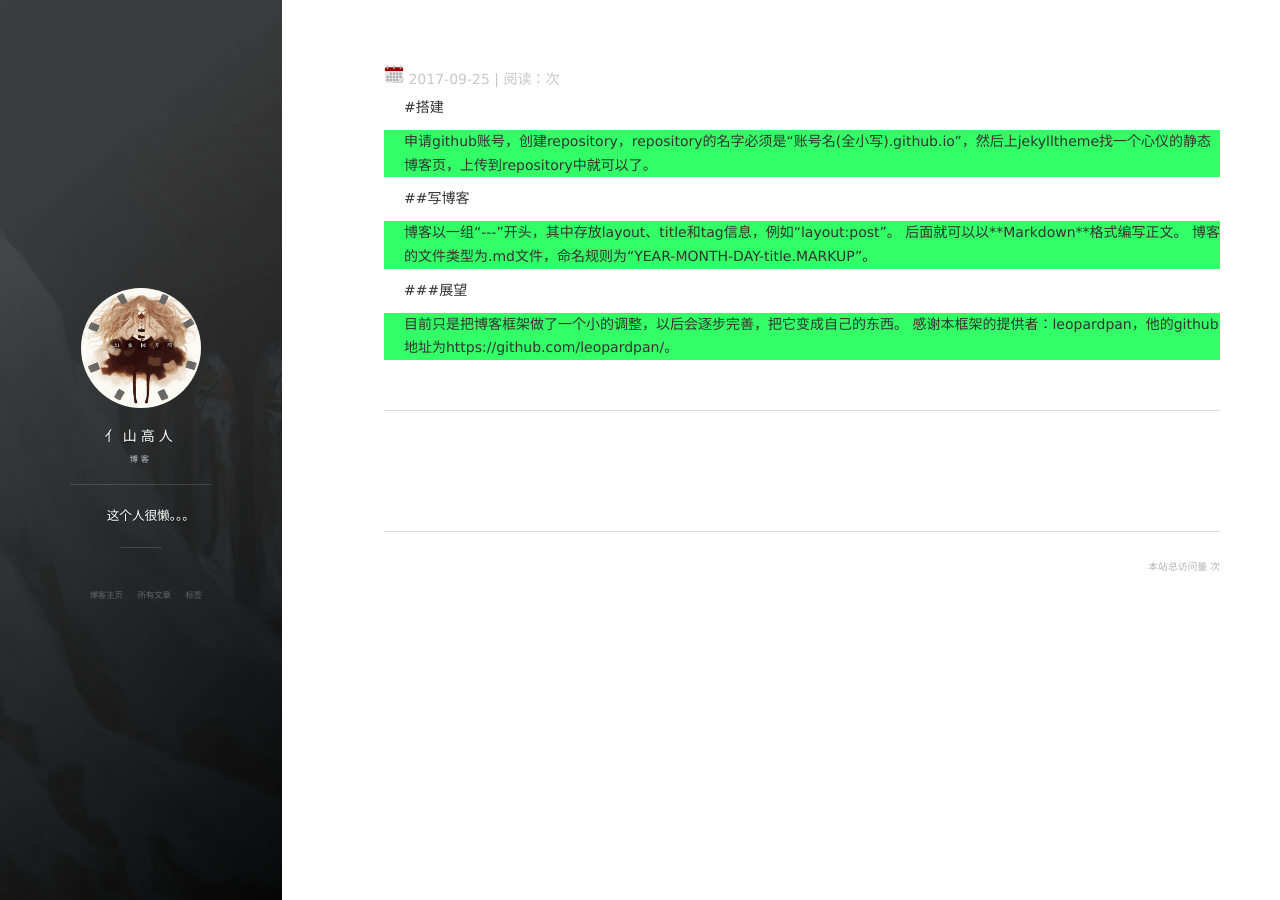
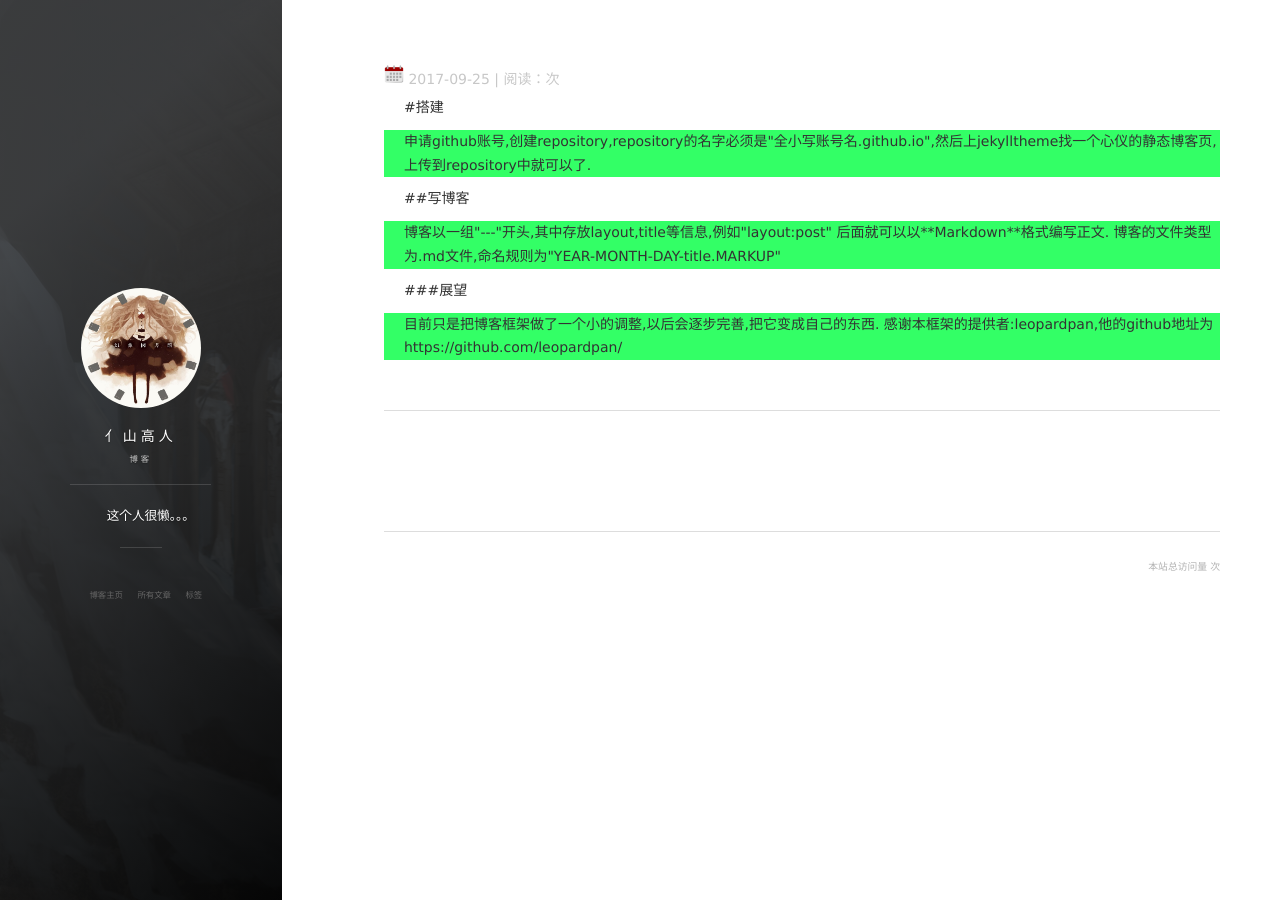
Before and after one commit to XGR-yang/XGR-yang.github.io, a Jekyll site: the page built from _posts/2017-09-25-firstblog.md, in a window 1280 px wide. Built offline with Jekyll 4.4.1, drawn with Linux system fonts in a browser that asks for light colours; nearby versions of some CDN libraries; our own code applies the rules of GitHub Pages for plain Markdown files; comment, search, counter and statistics services are not loaded.

Commit message:
blog fixed-up

```diff
--- a/_posts/2017-09-25-firstblog.md
+++ b/_posts/2017-09-25-firstblog.md
@@ -3,19 +3,18 @@ layout:post
 title:第一篇博客
 description:用于测试的博客
 ---
-<meta http-equiv="Content-Type" content="text/html; charset=utf-8">
 
 #搭建
 <p style="background-color:#33FF66">
-申请github账号，创建repository，repository的名字必须是“账号名(全小写).github.io”，然后上jekylltheme找一个心仪的静态博客页，上传到repository中就可以了。
+申请github账号,创建repository,repository的名字必须是"全小写账号名.github.io",然后上jekylltheme找一个心仪的静态博客页,上传到repository中就可以了.
 </p>
 
 ##写博客
 <p style="background-color:#33FF66">
-博客以一组“---”开头，其中存放layout、title和tag信息，例如“layout:post”。  后面就可以以**Markdown**格式编写正文。  博客的文件类型为.md文件，命名规则为“YEAR-MONTH-DAY-title.MARKUP”。
+博客以一组"---"开头,其中存放layout,title等信息,例如"layout:post"  后面就可以以**Markdown**格式编写正文.  博客的文件类型为.md文件,命名规则为"YEAR-MONTH-DAY-title.MARKUP"
 </p>
 
 ###展望
 <p style="background-color:#33FF66">
-目前只是把博客框架做了一个小的调整，以后会逐步完善，把它变成自己的东西。  感谢本框架的提供者：leopardpan，他的github地址为https://github.com/leopardpan/。
+目前只是把博客框架做了一个小的调整,以后会逐步完善,把它变成自己的东西.  感谢本框架的提供者:leopardpan,他的github地址为https://github.com/leopardpan/
 </p>
```
